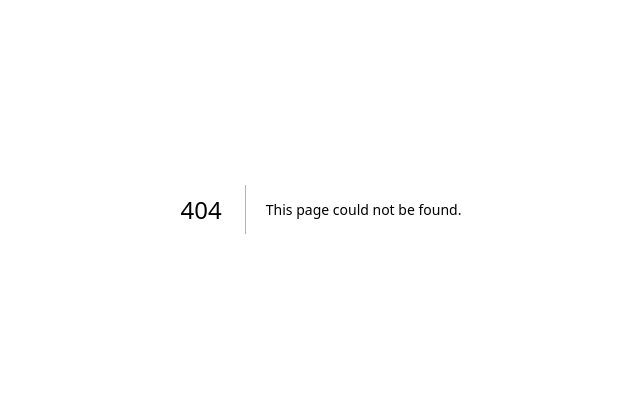
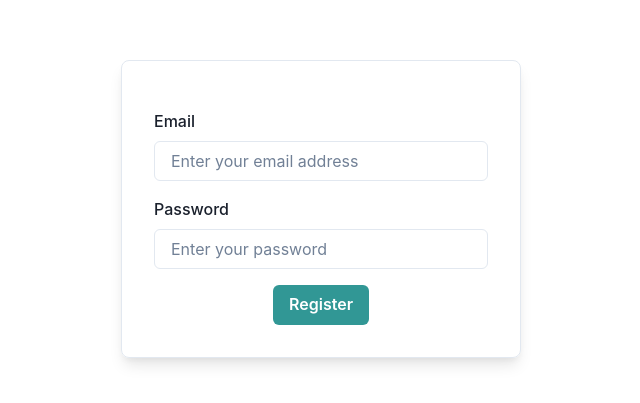
Before and after one commit to rodzers-usackis/elision-internship-frontend, a Next.js app in the folder nextjs-frontend/: page /register in a window 1280 px wide. Before the commit this address had no page. Shown: the part 191-594 px from the top of the page, without its empty margins (319-959 px from the left). Built offline with nearby package versions, Linux system fonts and the light colour scheme.

Commit message:
Basic Form For Register Page

```diff
--- a/nextjs-frontend/src/pages/_app.tsx
+++ b/nextjs-frontend/src/pages/_app.tsx
@@ -1,6 +1,11 @@
 import '<components>/styles/globals.css'
 import type { AppProps } from 'next/app'
+import { ChakraProvider } from '@chakra-ui/react'
 
 export default function App({ Component, pageProps }: AppProps) {
-  return <Component {...pageProps} />
+  return (
+      <ChakraProvider>
+        <Component {...pageProps} />
+      </ChakraProvider>
+  )
 }
--- /dev/null
+++ b/nextjs-frontend/src/pages/register.tsx
@@ -0,0 +1,36 @@
+import {Box, Button, FormControl, FormLabel, Input} from "@chakra-ui/react";
+
+export default function Register() {
+
+    return (
+        <Box
+            height="100vh"
+            display="flex"
+            alignItems="center"
+            justifyContent="center"
+        >
+            <Box
+                width="400px"
+                p={8}
+                borderWidth={1}
+                borderRadius={8}
+                boxShadow="lg"
+                textAlign="center"
+            >
+                <FormControl mt={4}>
+                    <FormLabel>Email</FormLabel>
+                    <Input type="email" placeholder="Enter your email address" />
+                </FormControl>
+
+                <FormControl mt={4}>
+                    <FormLabel>Password</FormLabel>
+                    <Input type="password" placeholder="Enter your password" />
+                </FormControl>
+
+                <Button colorScheme="teal" variant="solid" mt={4}>
+                    Register
+                </Button>
+            </Box>
+        </Box>
+    );
+}
```
